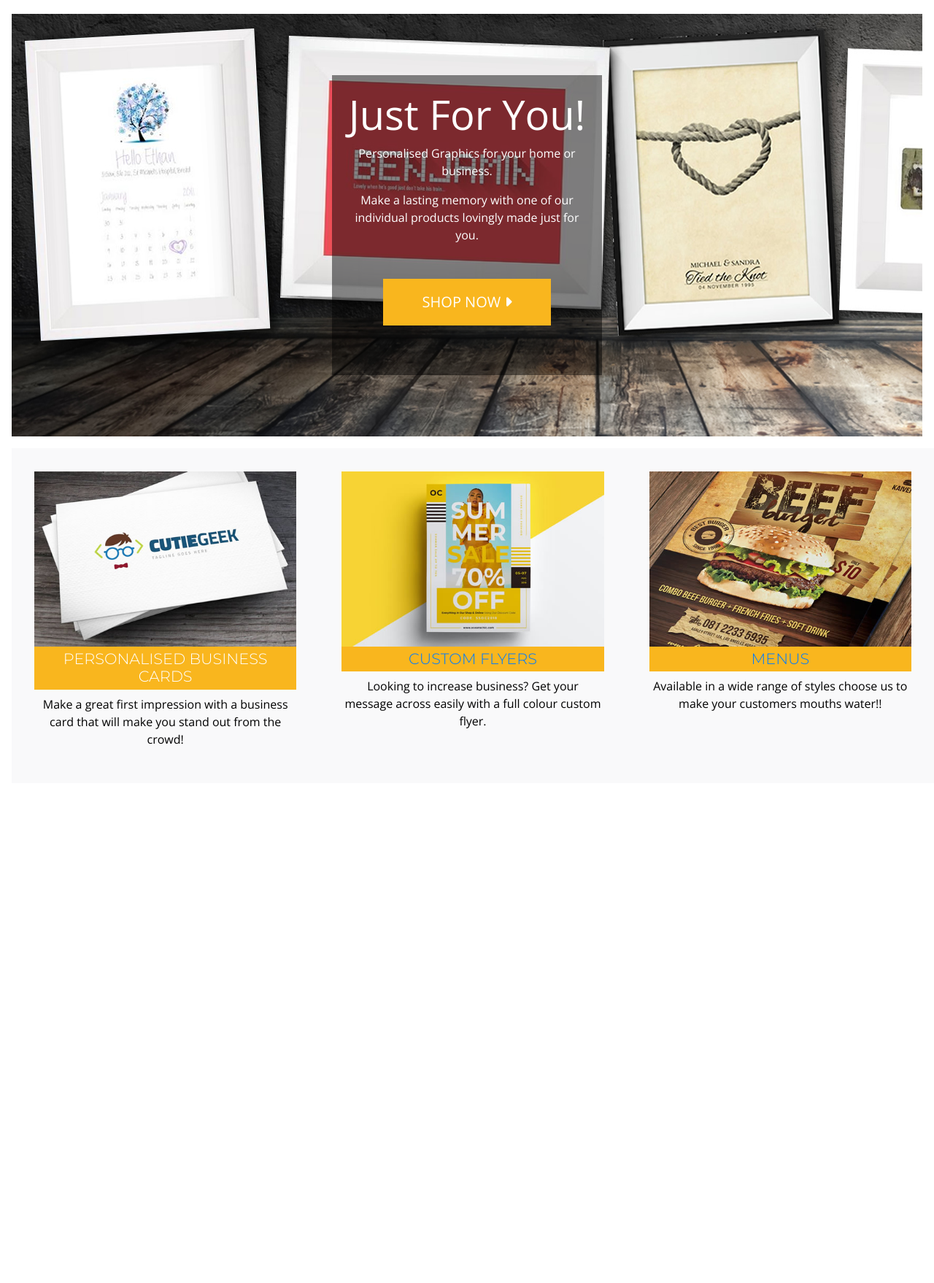
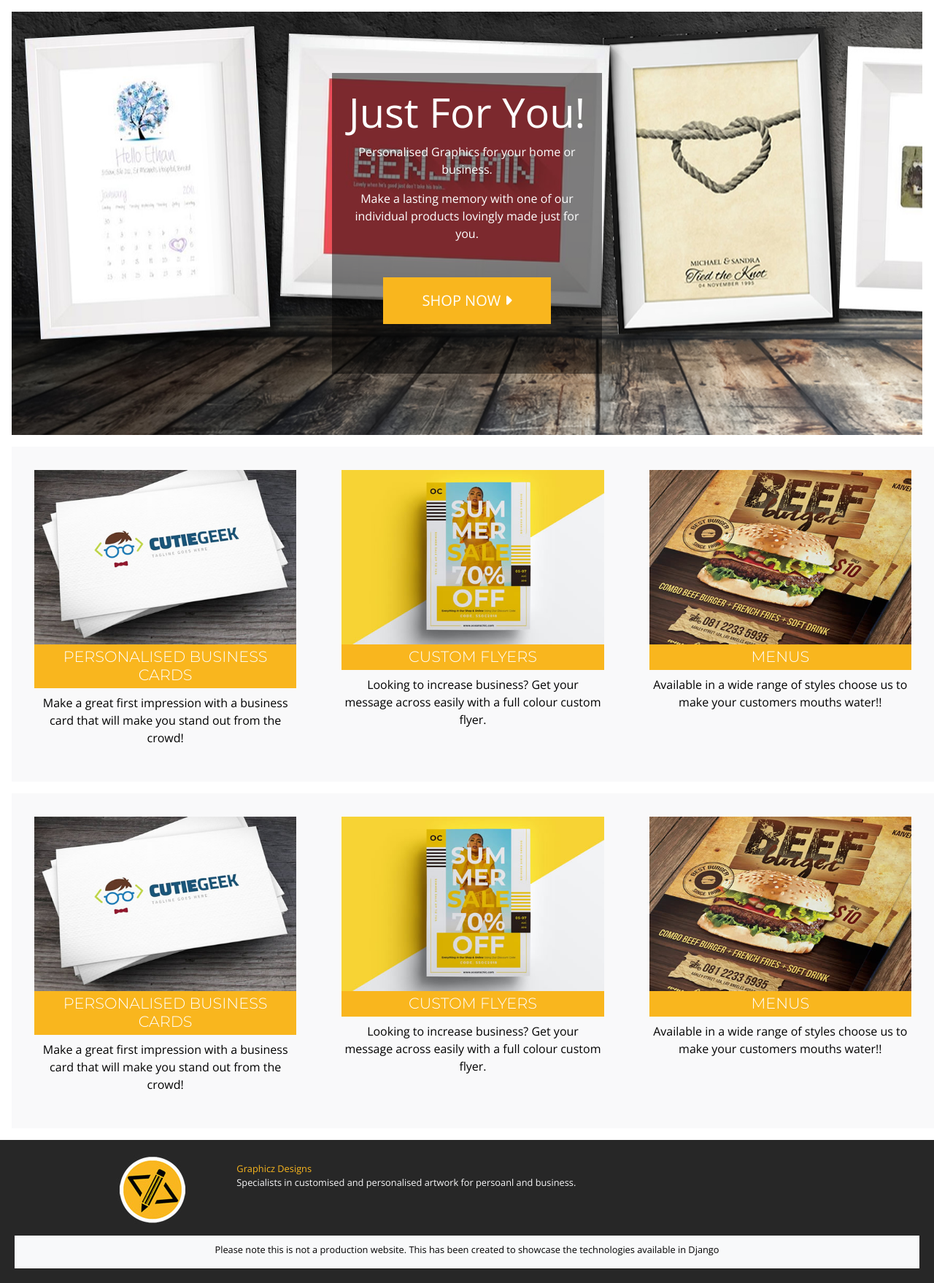
Before and after one commit to Baynuts/graphics, a Django app: page / in a window 1280 px wide. Shown: the part 162-1920 px from the top of the page at 73% size. Before the commit the page ends 1182 px from the top, so only its background shows below. Run offline with Django 3.2, Linux system fonts and the light colour scheme; some libraries are stand-ins or nearby versions.

Commit message:
Create footer

```diff
--- a/home/templates/home/index.html
+++ b/home/templates/home/index.html
@@ -23,12 +23,7 @@
             </div>
         </div>
     </div>
-
-
-
-
     <div class="d-md-flex flex-md-equal w-100 my-md-3 pl-md-3">
-
       <div class="col-md-4 hero-box text-center overflow-hidden">
         <div class="my-3 p-3 hero-box">
             <div class="hero-inlay box-shadow mx-auto">
@@ -50,7 +45,7 @@
                     </a>
                 </div>
                 <h2 class="logo-txt">
-                    <a href="{% url 'products' %}?category=leaflets">Custom Flyers</a>
+                    <a href="{% url 'products' %}?category=leaflets" class="homep-link">Custom Flyers</a>
                 </h2>
                 <p>Looking to increase business? Get your message across easily with a full colour custom flyer.</p>
             </div>
@@ -62,9 +57,56 @@
                         <img src="/media/menu-home.jpg" class="img-fluid"/>
                     </a>
                 </div>
-                <h2 class="logo-txt"><a href="{% url 'products' %}?category=menus">Menus</a></h2>
+                <h2 class="logo-txt"><a href="{% url 'products' %}?category=menus" class="homep-link">Menus</a></h2>
                 <p>Available in a wide range of styles choose us to make your customers mouths water!! </p>
             </div>
       </div>
     </div>
+
+
+    <div class="d-md-flex flex-md-equal w-100 my-md-3 pl-md-3">
+      <div class="col-md-4 hero-box text-center overflow-hidden">
+        <div class="my-3 p-3 hero-box">
+            <div class="hero-inlay box-shadow mx-auto">
+                <a href="{% url 'products' %}?category=business_cards">
+                    <img src="/media/business-cards-home.jpg" class="img-fluid"/>
+                </a>
+            </div>
+            <h2 class="logo-txt">
+                <a href="{% url 'products' %}?category=business_cards" class="homep-link">Personalised Business Cards</a>
+            </h2>
+            <p>Make a great first impression with a business card that will make you stand out from the crowd!</p>
+        </div>
+      </div>
+      <div class="col-md-4 hero-box text-center overflow-hidden">
+            <div class="my-3 p-3 hero-box">
+                <div class="hero-inlay box-shadow mx-auto">
+                    <a href="{% url 'products' %}?category=leaflets">
+                        <img src="/media/leaflet-home.jpg" class="img-fluid"/>
+                    </a>
+                </div>
+                <h2 class="logo-txt">
+                    <a href="{% url 'products' %}?category=leaflets" class="homep-link">Custom Flyers</a>
+                </h2>
+                <p>Looking to increase business? Get your message across easily with a full colour custom flyer.</p>
+            </div>
+      </div>
+      <div class="col-md-4 hero-box text-center overflow-hidden">
+            <div class="my-3 p-3 hero-box">
+                <div class="hero-inlay box-shadow mx-auto">
+                    <a href="{% url 'products' %}?category=menus">
+                        <img src="/media/menu-home.jpg" class="img-fluid"/>
+                    </a>
+                </div>
+                <h2 class="logo-txt"><a href="{% url 'products' %}?category=menus" class="homep-link">Menus</a></h2>
+                <p>Available in a wide range of styles choose us to make your customers mouths water!! </p>
+            </div>
+      </div>
+    </div>
+
+
+
+
+
+
 {% endblock %}
--- a/static/css/base.css
+++ b/static/css/base.css
@@ -8,9 +8,6 @@ body {
     font-family: 'Open Sans', sans-serif;
 }
 
-    .header-container {
-        padding-top: 165px;
-    }
 
 
 #topnav {
@@ -133,10 +130,22 @@ a.dropdown-item {
     padding: 20px;
 }
 
+/* Footer styles */
 
+footer.text-footer {
+    background-color: #272727;
+    color: #f9f9fa;
+    padding: 20px;
+}
 
+.footer-txt {
+    padding-top: 10px;
+    font-size: 0.8rem;
+}
 
-
+.graphic-yell {
+    color: #f9b61e;
+}
 
 
 
@@ -248,6 +257,9 @@ a.homep-link {
     text-decoration: none;
 }
 
+a:hover.homep-link {
+    color: #000;
+}
 
 
 
@@ -396,9 +408,6 @@ a.homep-link {
 
 /* pad the top a bit when navbar is collapsed on mobile */
 @media (max-width: 991px) {
-    .header-container {
-        padding-top: 116px;
-    }
 
     body {
         height: calc(100vh - 116px);
--- a/templates/base.html
+++ b/templates/base.html
@@ -36,7 +36,7 @@
     <title>Graphicz {% block extra_title %}{% endblock %}</title>
   </head>
   <body>
-     <header class="container-fluid fixed-top">
+     <header class="container-fluid">
         <div id="topnav" class="row">
             <div class="col-lg-8 d-none d-lg-block ">
                 <form method="GET" action="{% url 'products' %}">
@@ -144,6 +144,33 @@
     {% endblock %}
 
 
+    <footer class="text-footer">
+      <div class="container footer-container">
+        <div class="row mb-3">
+            <div class="col-2">
+                    <img src="/media/footer-logo.jpg">
+            </div>
+            <div class="col-10">
+                <p class="footer-txt">
+                    <span class="graphic-yell">Graphicz Designs</span><br>
+                    Specialists in customised and personalised artwork for persoanl and business.
+                </p>
+            </div>
+        </div>
+      </div>
+      <div class="footer-container bg-light">
+        <div class="row">
+            <div class="col-12">
+                <p class="footer-txt text-center text-black">
+                Please note this is not a production website. This has been created to showcase the technologies available in Django
+                </p>
+            </div>
+        </div>
+      </div>
+    </footer>
+
+
+
     {% block postloadjs %}
     <script type="text/javascript">
         $('.toast').toast('show');
```
Also changed, not shown: media/footer-logo.jpg (added).
